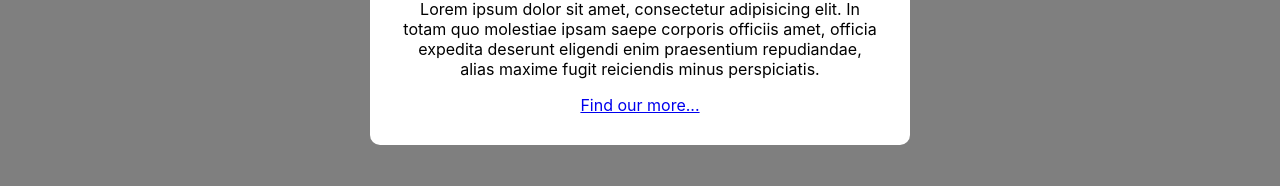
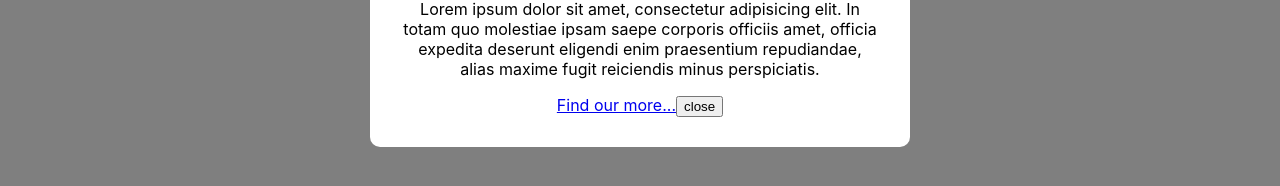
Before and after one commit to lisamaliqi/NetNinjaNotes_React_and_Firebase, a React (Vite) app in the folder 4.components-and-props/: page / in a window 1280 px wide. Shown: the part 300-486 px from the top of the page. Built offline with nearby package versions, Linux system fonts and the light colour scheme.

Commit message:
using functions as props

```diff
--- a/4.components-and-props/src/App.tsx
+++ b/4.components-and-props/src/App.tsx
@@ -28,6 +28,16 @@
     const [showEvents, setShowEvents] = useState(true);
     console.log(showEvents);
 
+    const subtitle = 'all the latest events in marioland'
+
+    const [showModal, setShowModal] = useState(true);
+    console.log('showModal: ', showModal);
+
+    const handleClose = () => {
+        setShowModal(false);
+
+    };
+
 
     const handleClick = (id: number) => { //id is not included in prt 1
         //1
@@ -54,7 +64,6 @@
 
 
 
-    const subtitle = 'all the latest events in marioland'
 
     return (
         <div className="App">
@@ -92,11 +101,11 @@
                 <p>Use code Lajsa for 10% off next purchase</p>
             </Modal> */}
 
-            <Modal>
+            {showModal && <Modal handleClose={handleClose}>
                 <h2>Terms and conditions</h2>
                 <p>Lorem ipsum dolor sit amet, consectetur adipisicing elit. In totam quo molestiae ipsam saepe corporis officiis amet, officia expedita deserunt eligendi enim praesentium repudiandae, alias maxime fugit reiciendis minus perspiciatis.</p>
                 <a href="#">Find our more...</a>
-            </Modal>
+            </Modal>}
         </div>
     )
 };
--- a/4.components-and-props/src/components/Modal.tsx
+++ b/4.components-and-props/src/components/Modal.tsx
@@ -8,6 +8,7 @@
             {/* <h2>10% off code!</h2>
             <p>Use code Lajsa for 10% off next purchase</p> */}
             {props.children}
+            <button onClick={props.handleClose}>close</button>
         </div>
     </div>
   )
```
